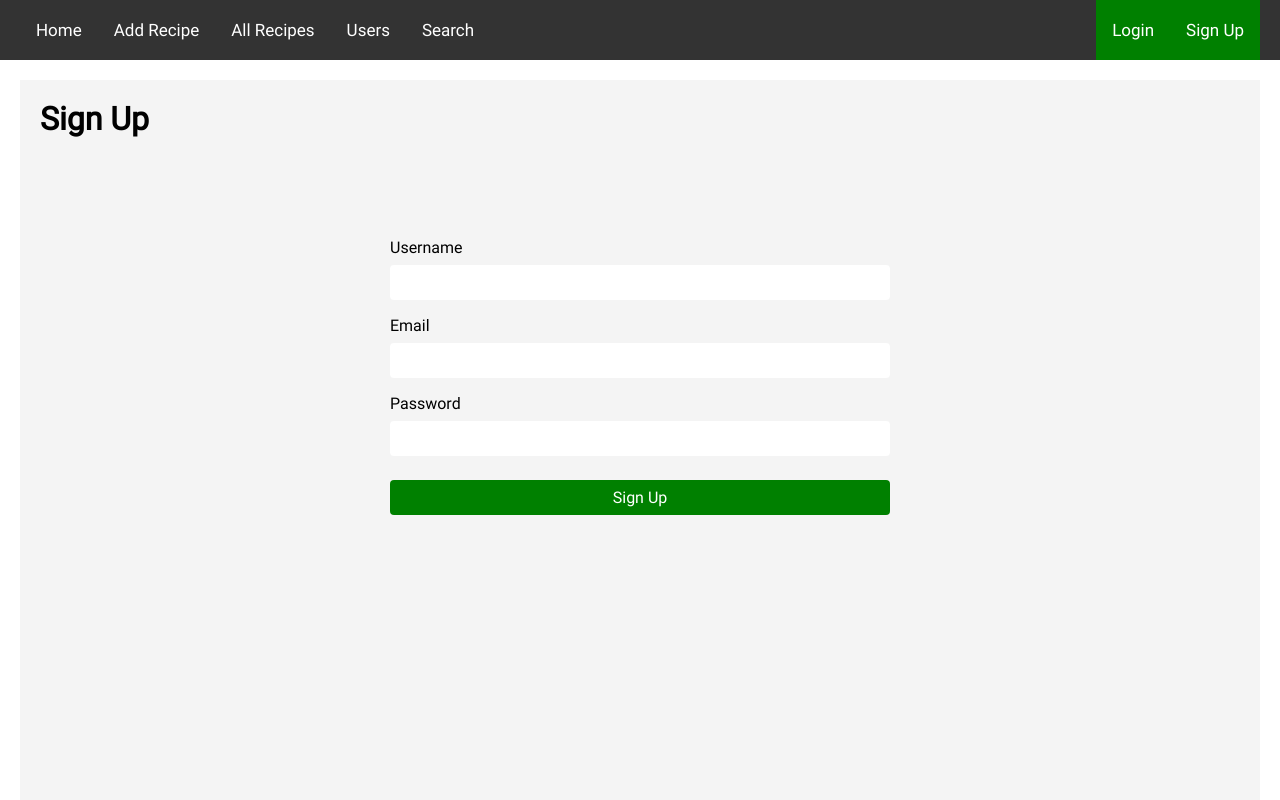
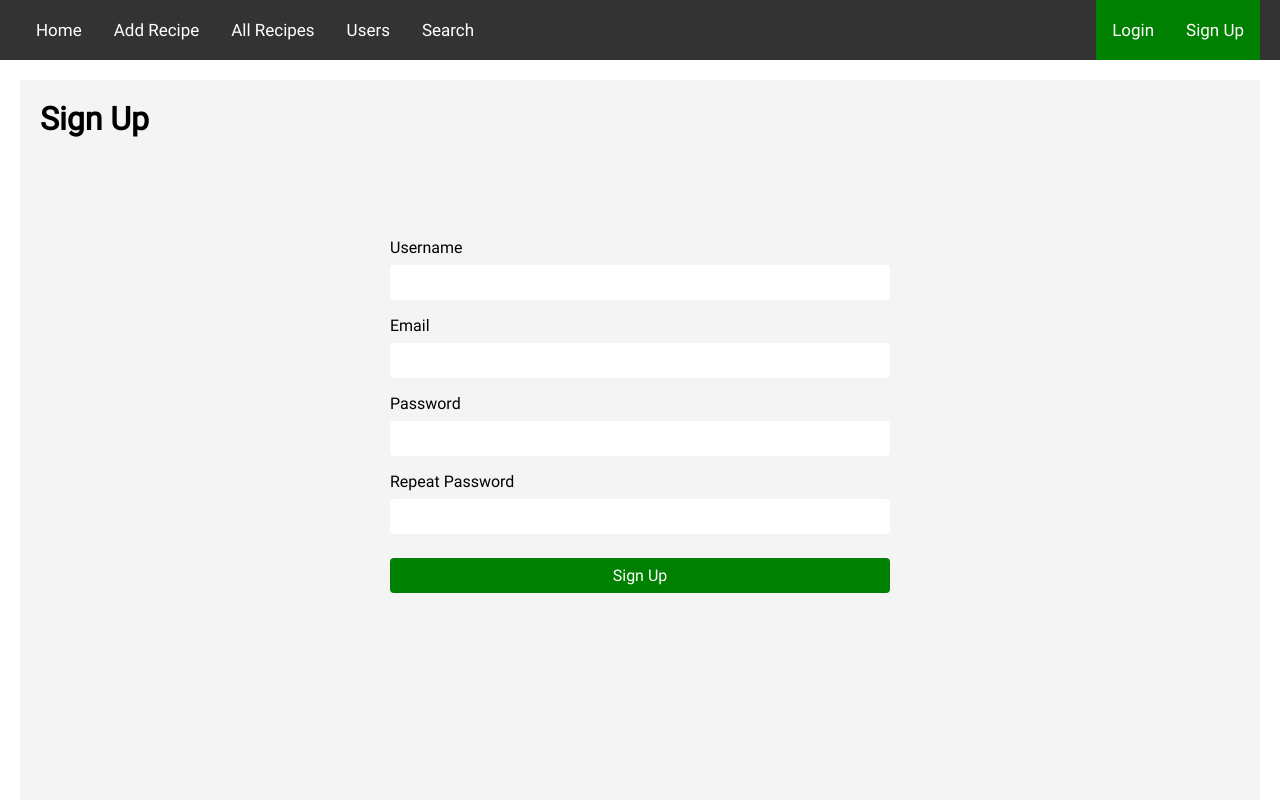
Before and after one commit to Kreuterkeule/food-production, a Vue app in the folder src/frontend/food/: page /register in a window 1280 px wide. Shown: the top 800 px of the page. Built offline with nearby package versions, Linux system fonts and the light colour scheme.

Commit message:
removed console logs and added password repeat feature as requested

```diff
--- a/src/frontend/food/src/views/LoginView.vue
+++ b/src/frontend/food/src/views/LoginView.vue
@@ -27,8 +27,6 @@ export default defineComponent({
   methods: {
     signUp() {
       if (!this.validate()) {
-        console.log(this.username, this.email, this.password);
-        console.log(/^(?=.*[A-Za-z])(?=.*\d)[A-Za-z\d]{8,}$/.test(this.password));
         this.$store.commit('addNotification', {
           message: 'password must contain at least one letter, at least one number, at least one special character f.e [!,@,#,$] and be longer than 8 characters and shorter than 128',
           type: 'error',
--- a/src/frontend/food/src/views/RegisterView.vue
+++ b/src/frontend/food/src/views/RegisterView.vue
@@ -11,6 +11,10 @@
             </label>
             <label for="password">Password
                 <input v-model="password" type="password" id="password" name="password" required>
+            </label>
+            <label for="password_repeat">Repeat Password
+              <input v-model="passwordRepeat" type="password"
+              id="password_repeat" name="password_repeat" required>
             </label>
             <button type="submit"
             @click.prevent="signUp()">Sign Up</button>
@@ -29,15 +33,21 @@ export default defineComponent({
       username: '',
       email: '',
       password: '',
+      passwordRepeat: '',
     };
   },
   components: {
   },
   methods: {
     signUp() {
+      if (!this.passwordRepeat === this.password) {
+        this.$store.commit('addNotification', {
+          message: 'passwords do not match',
+          type: 'error',
+        });
+        return;
+      }
       if (!this.validate()) {
-        console.log(this.username, this.email, this.password);
-        console.log(/^(?=.*[A-Za-z])(?=.*\d)[A-Za-z\d]{8,}$/.test(this.password));
         this.$store.commit('addNotification', {
           message: 'password must contain at least one letter, at least one number, at least one special character f.e [!,@,#,$] and be longer than 8 characters and shorter than 128',
           type: 'error',
@@ -72,7 +82,6 @@ export default defineComponent({
         if (response.ok) {
           response.clone().json().catch(() => response.text()).then((data) => {
             this.$store.commit('login', { username: this.username, jwt: data });
-            console.log(data);
             this.$router.push('/');
             this.$store.commit('addNotification', {
               message: 'Singed up and logged in',
--- a/src/frontend/food/src/views/SearchView.vue
+++ b/src/frontend/food/src/views/SearchView.vue
@@ -86,11 +86,9 @@ export default defineComponent({
       this.$refs[input].style.width = `${this.$refs[input].value.length}ch`;
     },
     search() {
-      console.log(`searching for ${this.searchString}`);
     },
   },
   beforeUnmount() {
-    console.log(`persisting search string: ${this.searchString}`);
     this.$store.commit('persistSearchString', this.searchString);
     this.$store.commit('persistPageSize', this.pageSize);
   },
--- a/src/frontend/food/src/views/UsersView.vue
+++ b/src/frontend/food/src/views/UsersView.vue
@@ -62,12 +62,10 @@ export default defineComponent({
       this.$refs[input].style.width = `${this.$refs[input].value.length}ch`;
     },
     getUsers() {
-      console.log(this.searchString, this.page, this.pageSize);
       backendService.getUsers(this.searchString, this.page, this.pageSize).then((response) => {
         const data = response.clone().json().catch(() => response.text());
         data.then((d) => {
           this.users = d;
-          console.log(d);
         });
       });
     },
```
Also changed, not shown: src/frontend/food/src/views/AddRecipe.vue (+0 -13 lines).
